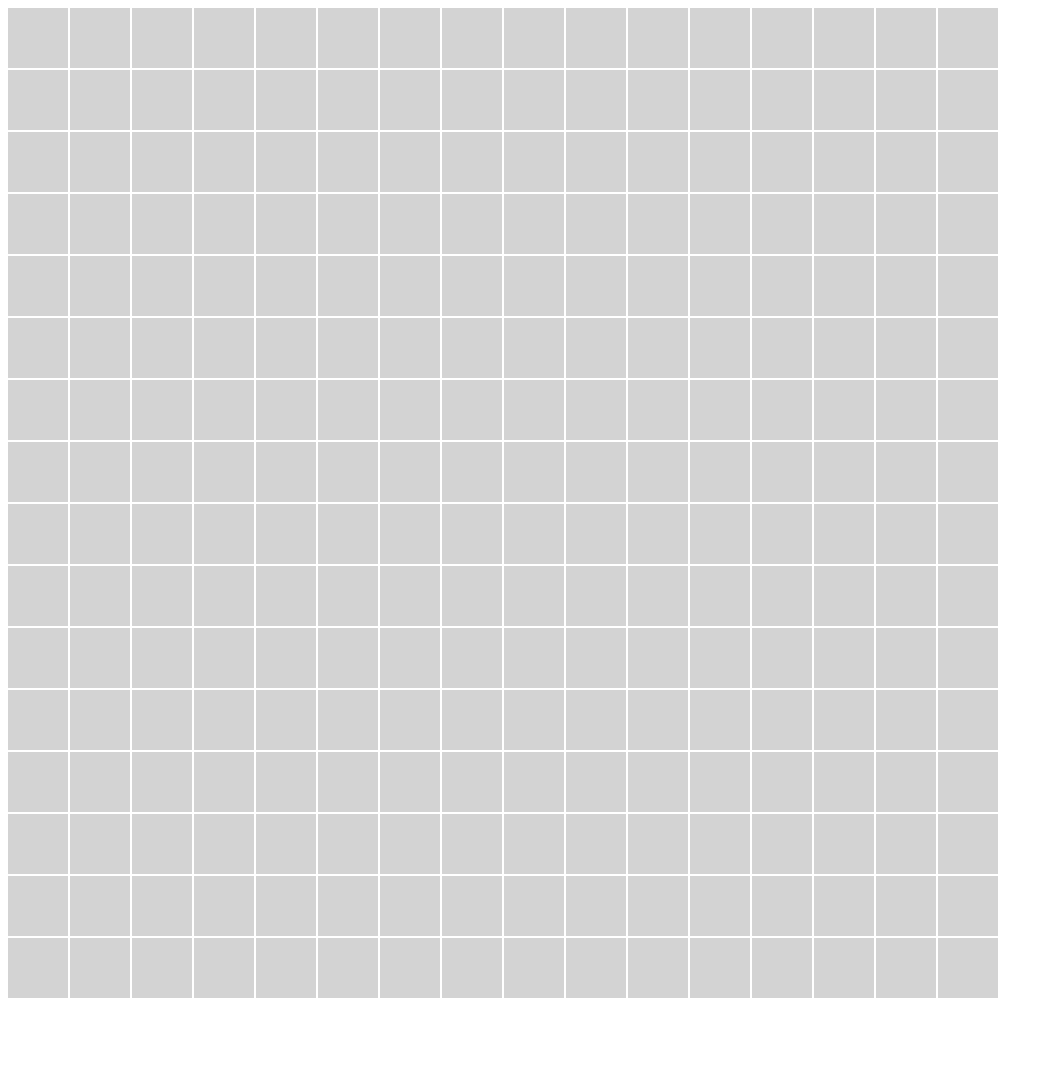
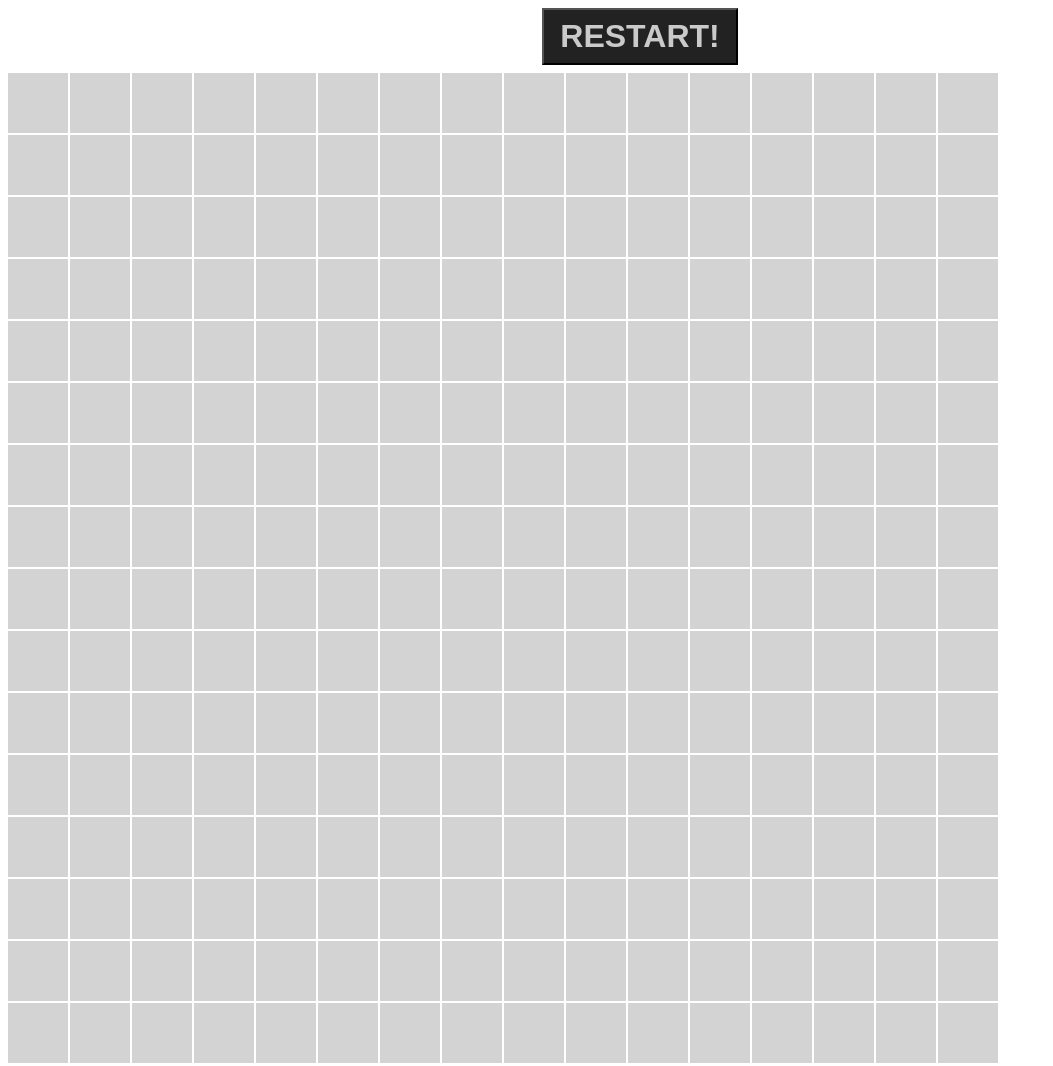
Before and after one commit to auliviet/odin-etch_a_sketch, a plain HTML site: page index.html in a window 1280 px wide. Shown: the whole page, without its empty margins (0-1053 px from the left). Before the commit the page ends 1006 px from the top, so only its background shows below. Drawn offline with Linux system fonts and the light colour scheme.

Commit message:
Add the button to the HTML page and create default styles

```diff
--- a/index.html
+++ b/index.html
@@ -8,6 +8,7 @@
   </head>
 
   <body>
+    <button id="restart">Restart!</button>
     <section class="container">
 
     </section>
--- a/style.css
+++ b/style.css
@@ -2,6 +2,8 @@
   display: flex;
   flex-flow: column;
   gap: 2px;
+  margin-left: auto;
+  margin-right: auto;
 }
 
 .row {
@@ -15,3 +17,15 @@
   width: 60px;
   background-color: lightgray;
 }
+
+#restart {
+  padding: 8px 16px;
+  margin: 8px auto;
+  display: block;
+  font-size: 32px;
+  font-weight: bold;
+  text-transform: uppercase;
+  text-align: center;
+  background-color: #222;
+  color: #cacaca;
+}
```
